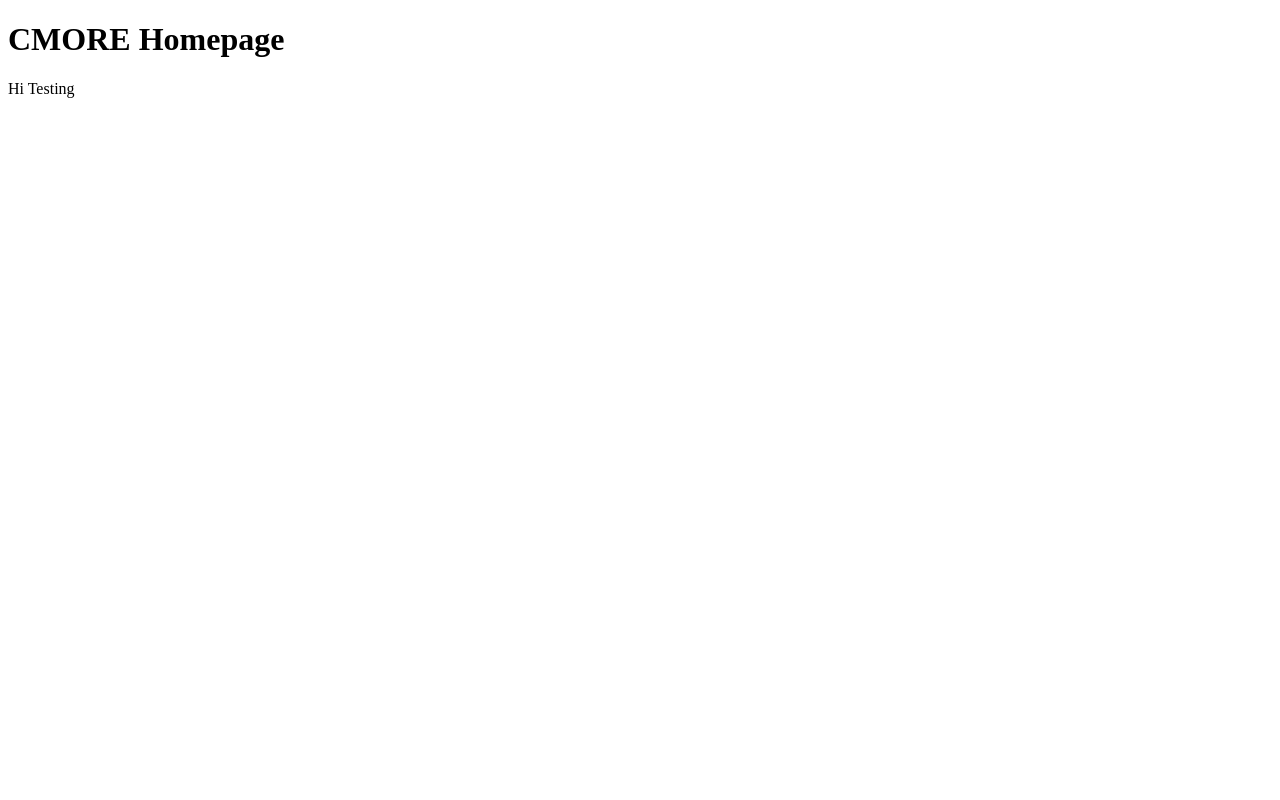
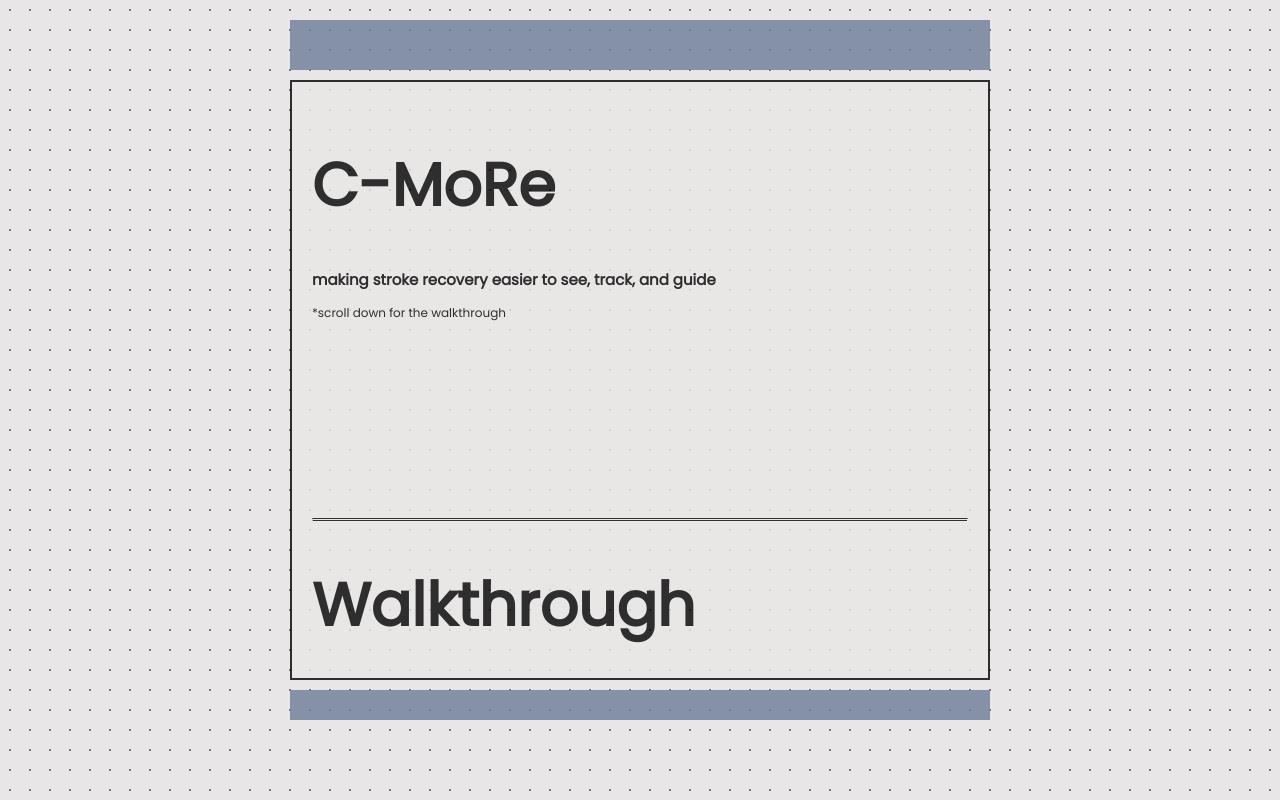
Before and after one commit to QuyenTan/quyentan.github.io, an Eleventy site: page index.html in a window 1280 px wide. Built offline with nearby package versions, Linux system fonts and the light colour scheme; Eleventy itself is replaced by a stand-in of ours; files that its build step writes are made by us from their sources.

Commit message:
basic layout

```diff
--- a/_includes/base.njk
+++ b/_includes/base.njk
@@ -3,12 +3,10 @@
 <head>
     <meta charset="UTF-8">
     <meta name="viewport" content="width=device-width, initial-scale=1.0">
+    <link rel="stylesheet" href="/styles/base.css">
     <title>{{ title }}</title>
 </head>
 <body>
-    <header>
-        <h1>{{ title }}</h1>
-    </header>
     <main>
         {{ content | safe }}
     </main>
--- a/index.html
+++ b/index.html
@@ -3,4 +3,37 @@ title: CMORE Homepage
 layout: "base.njk"
 ---
 
-Hi Testing
+<div class="landing-layout">
+    <header>
+
+    </header>
+    <main-body>
+        <landing>
+            <h1>
+                C-MoRe
+            </h1>
+            <h2>making stroke recovery easier to see, track, and guide</h2>
+            <p> *scroll down for the walkthrough</p>
+        </landing>
+        <walkthrough>
+            <hr>
+            <h1>Walkthrough</h1>
+        </walkthrough>
+        <about>
+            <hr>
+            <h1> About Us </h1>
+            <p>
+                C-MoRe (Clinical Motor Recovery assessment tool) was developed by UC Davis computer science researchers Ziqiang "Joe" Zhu
+                and Jun Min Kim, alongside project lead Andria Farrens and UC Irvine's Department of Mechanical and Aerospace Engineering.
+                The project began when Farrens, while researching robotic hand rehabilitation for stroke survivors, saw an opportunity to
+                combine smartphone camera footage with motion-tracking software to quantify recovery more precisely than a clinician's eye
+                alone. Today, C-MoRe uses computer vision to analyze patients performing the Box and Blocks Test, giving physicians objective,
+                detailed data — like grasp duration and movement velocity — to personalize rehabilitation and move toward more precise,
+                data-driven stroke care.
+            </p>
+        </about>
+    </main-body>
+    <footer>
+
+    </footer>
+</div>
--- /dev/null
+++ b/styles/base.css
@@ -0,0 +1,128 @@
+/* VARIABLES */
+:root {
+    --main-color: #E9E6E7;
+    --primary-accent-color: #5E5653;
+    --secondary-accent-color: #6B7C98;
+    --primary-testing-color: rgb(228, 15, 15);
+    --secondary-testing-color: rgb(55, 19, 215);
+}
+
+/* BASICS */
+
+body {
+    margin: 0;
+    padding: 20px;
+    font-family: 'Poppins';
+    font-size: 12px;
+    line-height: 1.45;
+    background-color: var(--main-color);
+    background-repeat: repeat;
+    opacity: 0.8;
+    background-image: radial-gradient(circle, var(--secondary-accent-color) 1.2px, transparent 1.2px);
+    background-size: 20px 20px;
+    /* background-position: 0 0;
+    background-position-x: 0px;
+    background-position-y: 0px;
+    animation: bg-scroll 200s linear infinite; */
+}
+
+h1 {
+    font-size: 60px;
+}
+
+h2 {
+    font-size: 15px;
+}
+
+hr {
+    border-top: 3px double;
+    border-radius: 1px;
+}
+
+@keyframes bg-scroll {
+  from {
+    background-position: 0 0;
+  }
+  to {
+    background-position: 1000px 1000px;
+  }
+}
+
+/* CONTAINERS */
+
+.landing-layout {
+    width: 700px;
+    max-width: calc(100% - 40px);
+    display: grid;
+    margin: 0 auto;
+    grid-gap: 10px;
+    grid-template:
+        "header"
+        "main-body"
+        "footer";
+    grid-template-columns: 1fr;
+    box-sizing: border-box;
+
+}
+
+main-body {
+    grid-area: main-body;
+    background-color: var(--main-color);
+    border-color: var(--primary-accent-color);
+    border: 2px solid;
+    width: 100%;
+    height: 600px;
+    overflow-y: scroll;
+    overflow-x: hidden;
+    scrollbar-color: transparent;
+    scrollbar-width: none;
+    box-sizing: border-box;
+    padding: 20px 20px 20px 20px;
+    display: grid;
+    margin: 0 auto;
+    grid-gap: 10px;
+    grid-template:
+        "landing"
+        "walkthrough"
+        "about";
+}
+
+
+header {
+    width: 100%;
+    height: 50px;
+    background-color: var(--secondary-accent-color);
+    grid-area: header;
+}
+
+landing {
+    height: 400px;
+    grid-area: landing;
+}
+
+walkthrough {
+    height: 400px;
+    grid-area: walkthrough;
+}
+
+about {
+    height: 400px;
+    grid-area: about;
+}
+
+footer {
+    width: 100%;
+    height: 30px;
+    background-color: var(--secondary-accent-color);
+    grid-area: footer;
+}
+
+/* MISC. IMPORTS */
+/* poppins-regular - latin */
+@font-face {
+  font-display: swap; /* Check https://developer.mozilla.org/en-US/docs/Web/CSS/@font-face/font-display for other options. */
+  font-family: 'Poppins';
+  font-style: normal;
+  font-weight: 400;
+  src: url('../fonts/poppins-v24-latin-regular.woff2') format('woff2'); /* Chrome 36+, Opera 23+, Firefox 39+, Safari 12+, iOS 10+ */
+}
```
Also changed, not shown: .eleventy.js, fonts/poppins-v24-latin-regular.woff2 (added).
